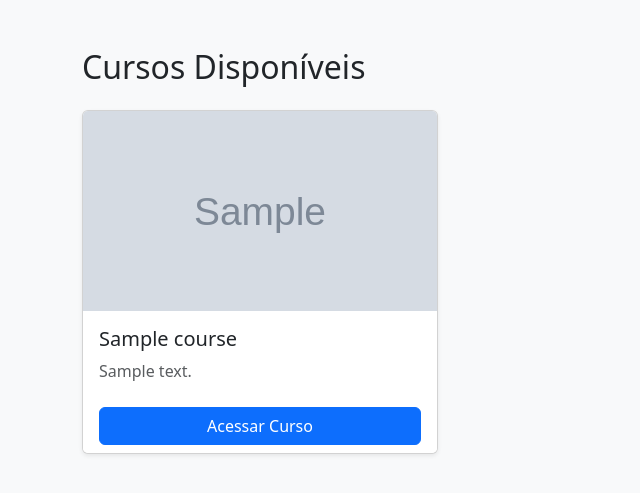
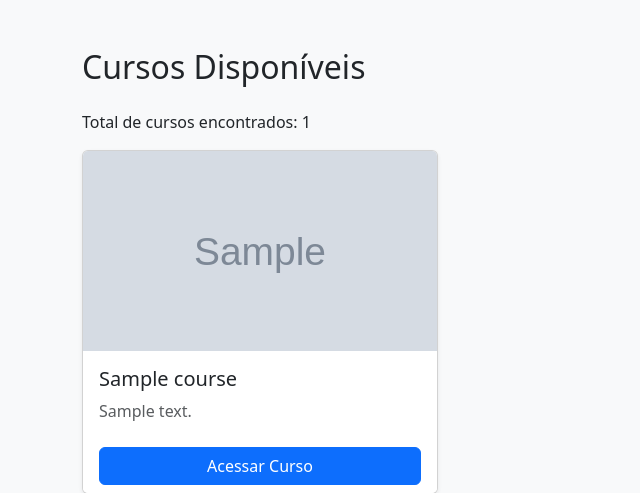
Before and after one commit to RodolfoBredoff/streaming-forro, a Django app: template core/templates/core/course_list.html in a window 1280 px wide. Shown: the part 56-549 px from the top of the page, without its empty margins (0-640 px from the left). Run offline with Django 5.2, Linux system fonts and the light colour scheme; the template is opened without the code that fills it: most values are stand-ins (such as "Sample title", 1, 10 or a date in 2020); grey boxes marked "Sample" are stand-in pictures.

Commit message:
Test: visualização de cursos

```diff
--- a/core/templates/core/course_list.html
+++ b/core/templates/core/course_list.html
@@ -16,6 +16,7 @@
 
 <div class="container">
     <h2 class="mb-4">Cursos Disponíveis</h2>
+    <p>Total de cursos encontrados: {{ courses|length }}</p>
     <div class="row">
         {% for course in courses %}
         <div class="col-md-4 mb-4">
```
